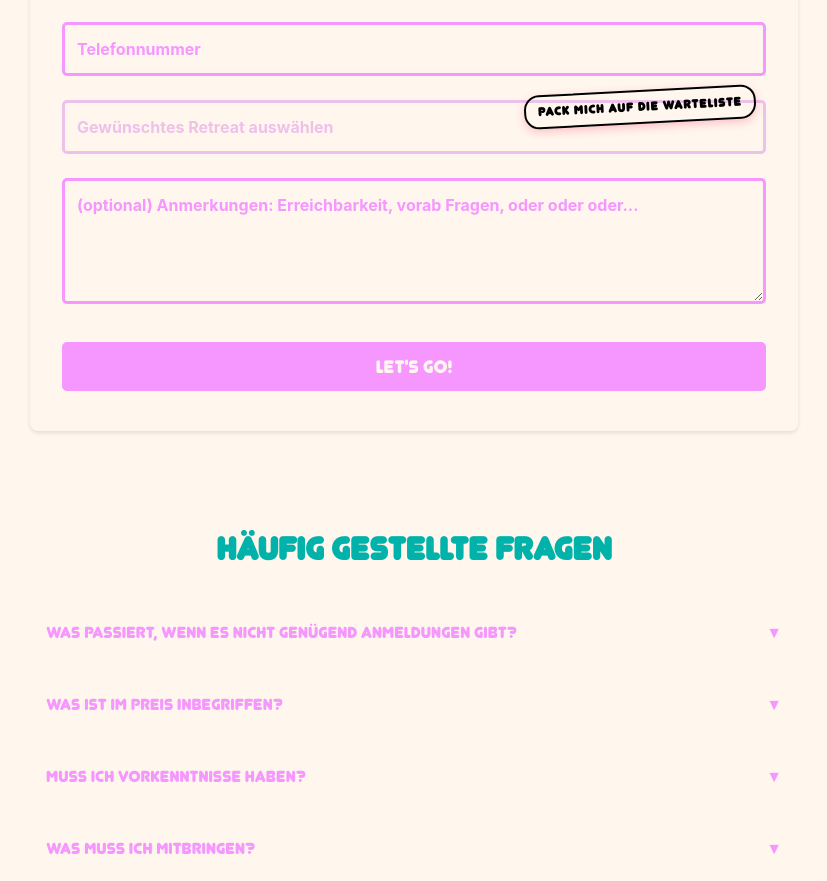
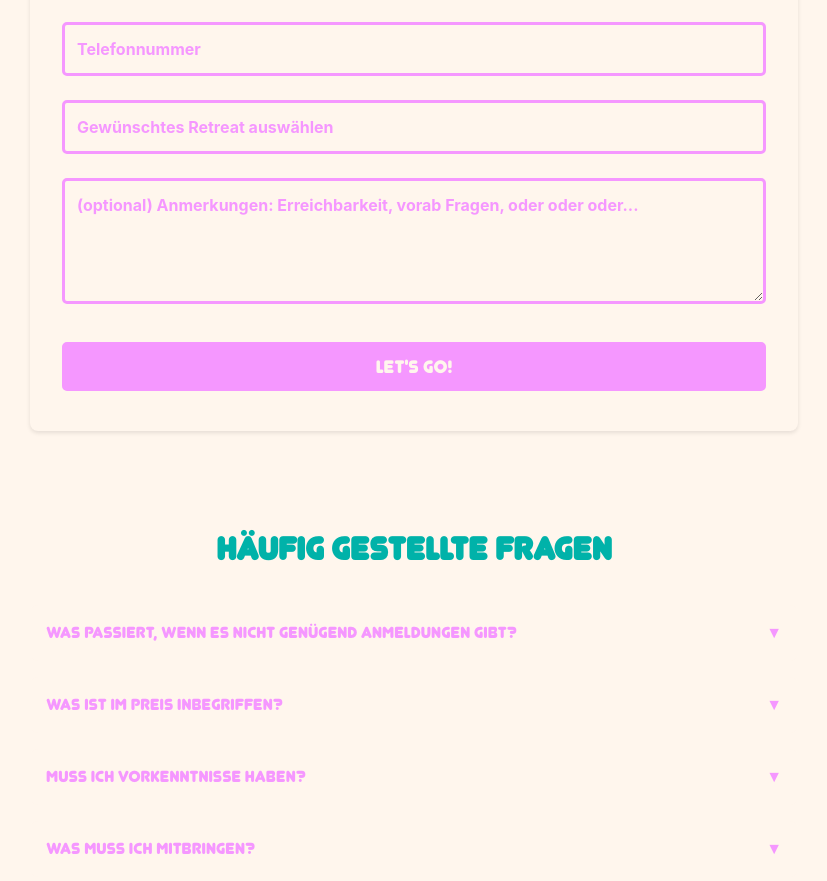
Before and after one commit to melissaceleste/retreat, a React (Create React App) app: page / in a window 1280 px wide. Shown: the part 8021-8902 px from the top of the page, without its empty margins (226-1053 px from the left). Built offline with nearby package versions, Linux system fonts and the light colour scheme; a web font is replaced by a local one.

Commit message:
revert disable mallorca

```diff
--- a/src/components/sections/Registration/registration.tsx
+++ b/src/components/sections/Registration/registration.tsx
@@ -100,7 +100,7 @@ export const Registration = () => {
         </div>
 
         <div className={styles.formGroup} style={{ position: 'relative' }}>
-          {/* Warteliste Banner */}
+   {/*        Warteliste Banner
           <div style={{
             position: 'absolute',
             top: '-10px',
@@ -120,7 +120,7 @@ export const Registration = () => {
             border: '2px solid black'
           }}>
             pack mich auf die Warteliste
-          </div>
+          </div>*/}
           <select
             id="time"
             name="time"
@@ -128,16 +128,16 @@ export const Registration = () => {
             onChange={handleChange}
             className={styles.input}
             required
-            disabled
-            style={{
+            //disabled
+/*            style={{
               opacity: '0.6',
               filter: 'grayscale(0.3)',
               cursor: 'not-allowed'
-            }}
+            }}*/
           >
             <option value="">Gewünschtes Retreat auswählen</option>
             <option value="Bali Retreat September 2026">Bali Retreat September 2026 (Folgt bald)</option>
-            <option value="Mallorca Retreat Mai 2026">Mallorca Retreat Mai 2026 (Ausgebucht)</option>
+            <option value="Mallorca Retreat Mai 2026">Mallorca Retreat Mai 2026 (2 Plätze frei)</option>
           </select>
         </div>
 
```
